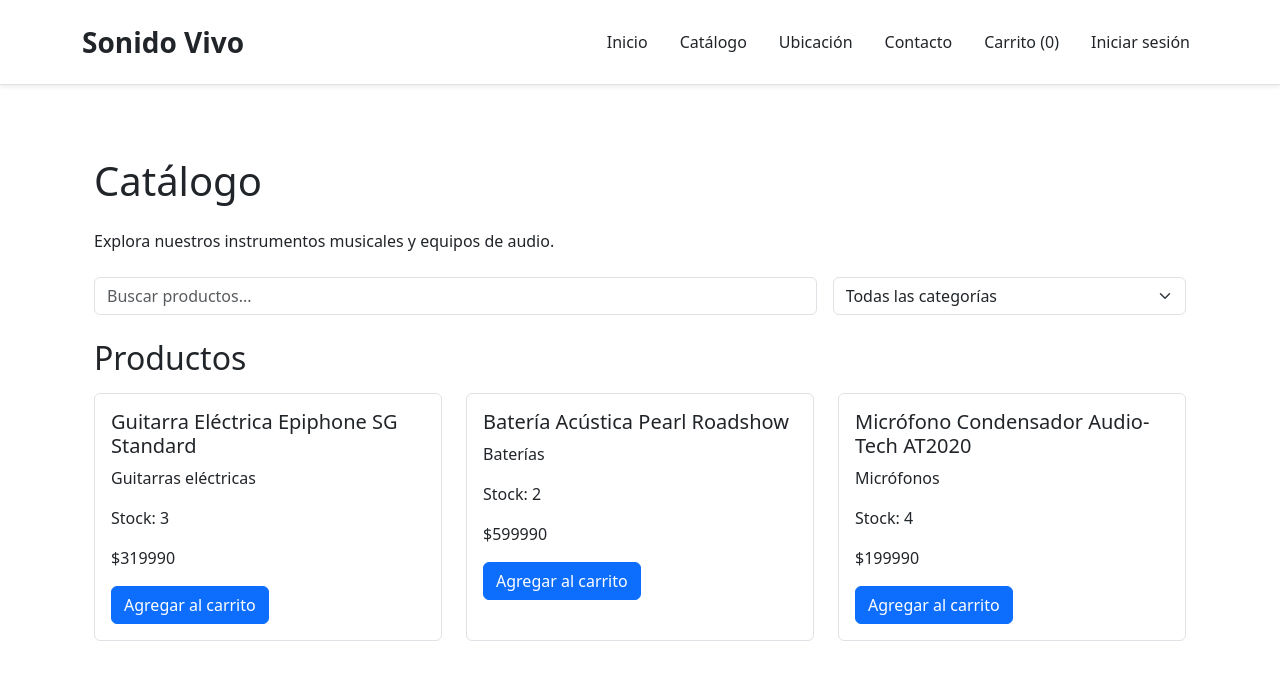
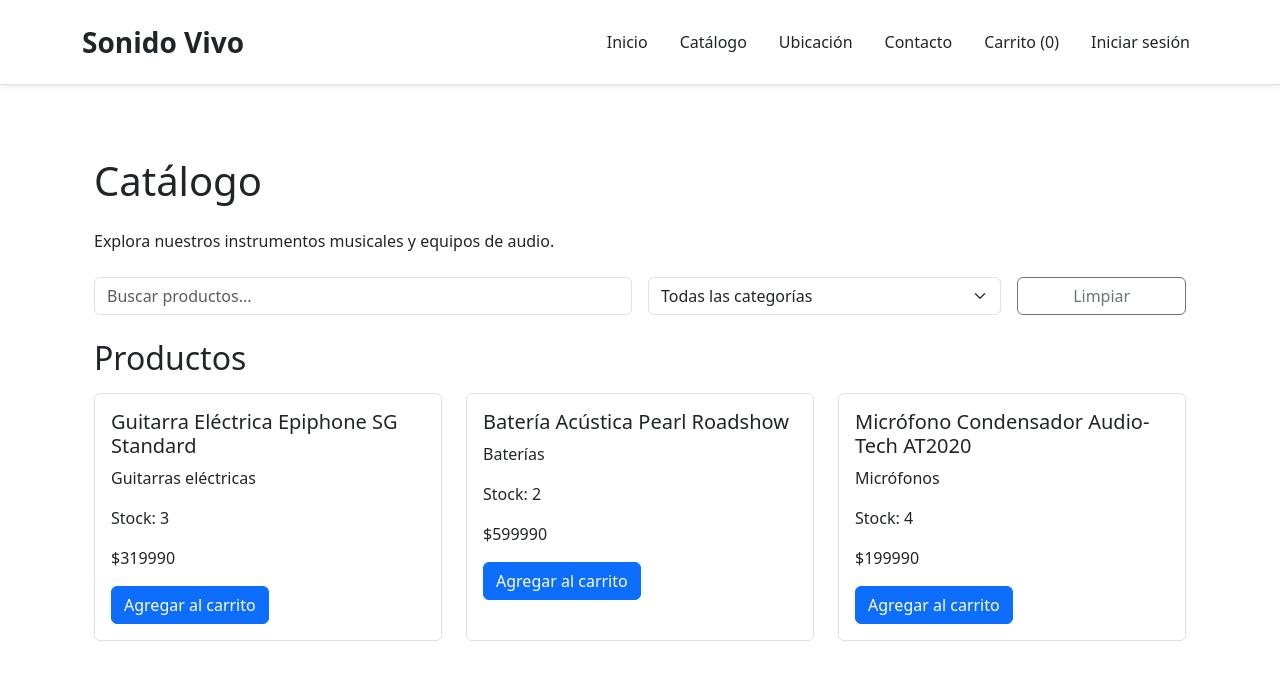
Before and after one commit to rrrbbb20/proyecto-sonido-vivo-02, a React (Vite) app: page /catalogo in a window 1280 px wide. Shown: the top 680 px of the page. Built offline with nearby package versions, Linux system fonts and the light colour scheme.

Commit message:
feat: mejorar filtros del catálogo

```diff
--- a/src/pages/Catalogo.jsx
+++ b/src/pages/Catalogo.jsx
@@ -15,13 +15,18 @@ function Catalogo({ onCarritoActualizado }) {
     return coincideBusqueda && coincideCategoria;
   });
 
-  // Agrega un producto al carrito
+  // Restablece la búsqueda y categoría seleccionada
+  function limpiarFiltros() {
+    setBusqueda("");
+    setCategoria("");
+  }
+
+  // Agrega un producto al carrito respetando el stock disponible
   function agregarAlCarrito(producto) {
     const carritoGuardado = localStorage.getItem("carritoSonidoVivo");
     const carrito = carritoGuardado ? JSON.parse(carritoGuardado) : [];
     const productoExistente = carrito.find((item) => item.id === producto.id);
 
-    // Evita superar el stock disponible
     if (productoExistente && productoExistente.cantidad >= producto.stock) {
       setMensaje(`No hay más stock disponible de ${producto.nombre}.`);
       return;
@@ -42,10 +47,7 @@ function Catalogo({ onCarritoActualizado }) {
     }
 
     localStorage.setItem("carritoSonidoVivo", JSON.stringify(carritoActualizado));
-
-    // Actualiza también el contador del menú
     onCarritoActualizado(carritoActualizado);
-
     setMensaje(`${producto.nombre} fue agregado al carrito.`);
   }
 
@@ -61,7 +63,7 @@ function Catalogo({ onCarritoActualizado }) {
 
       <Form className="mb-4">
         <Row className="g-3">
-          <Col xs={12} md={8}>
+          <Col xs={12} md={6}>
             <Form.Control
               type="text"
               placeholder="Buscar productos..."
@@ -78,11 +80,27 @@ function Catalogo({ onCarritoActualizado }) {
               <option value="microfonos">Micrófonos</option>
             </Form.Select>
           </Col>
+
+          <Col xs={12} md={2}>
+            <Button variant="outline-secondary" className="w-100" onClick={limpiarFiltros}>
+              Limpiar
+            </Button>
+          </Col>
         </Row>
       </Form>
 
       <h2 className="mb-3">Productos</h2>
 
+      {/* Informa cuando ningún producto coincide con los filtros */}
+      {productosFiltrados.length === 0 ? (
+        <div className="border rounded p-4 text-center">
+          <p className="mb-3">No se encontraron productos con los filtros seleccionados.</p>
+
+          <Button variant="outline-primary" onClick={limpiarFiltros}>
+            Mostrar todos
+          </Button>
+        </div>
+      ) : (
         <Row className="g-4">
           {productosFiltrados.map((producto) => (
             <Col key={producto.id} xs={12} md={6} lg={4}>
@@ -99,6 +117,7 @@ function Catalogo({ onCarritoActualizado }) {
             </Col>
           ))}
         </Row>
+      )}
     </Container>
   );
 }
```
Lines whose indentation alone changed are shown as unchanged.
